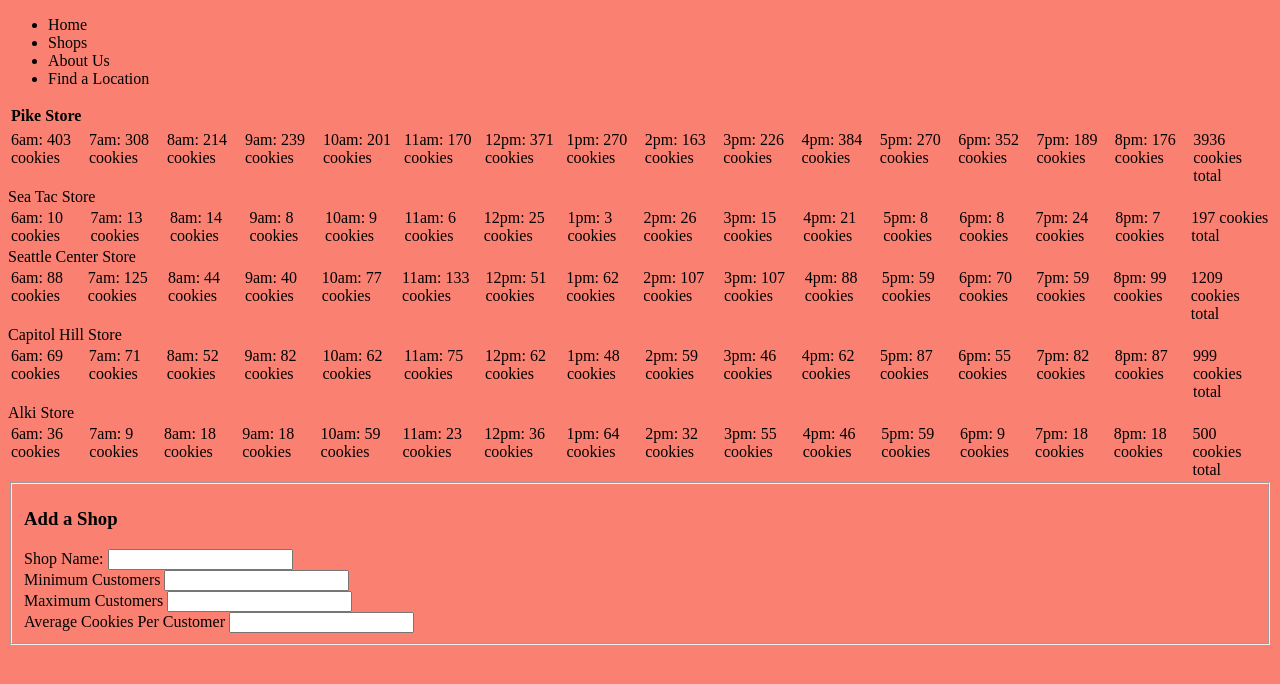
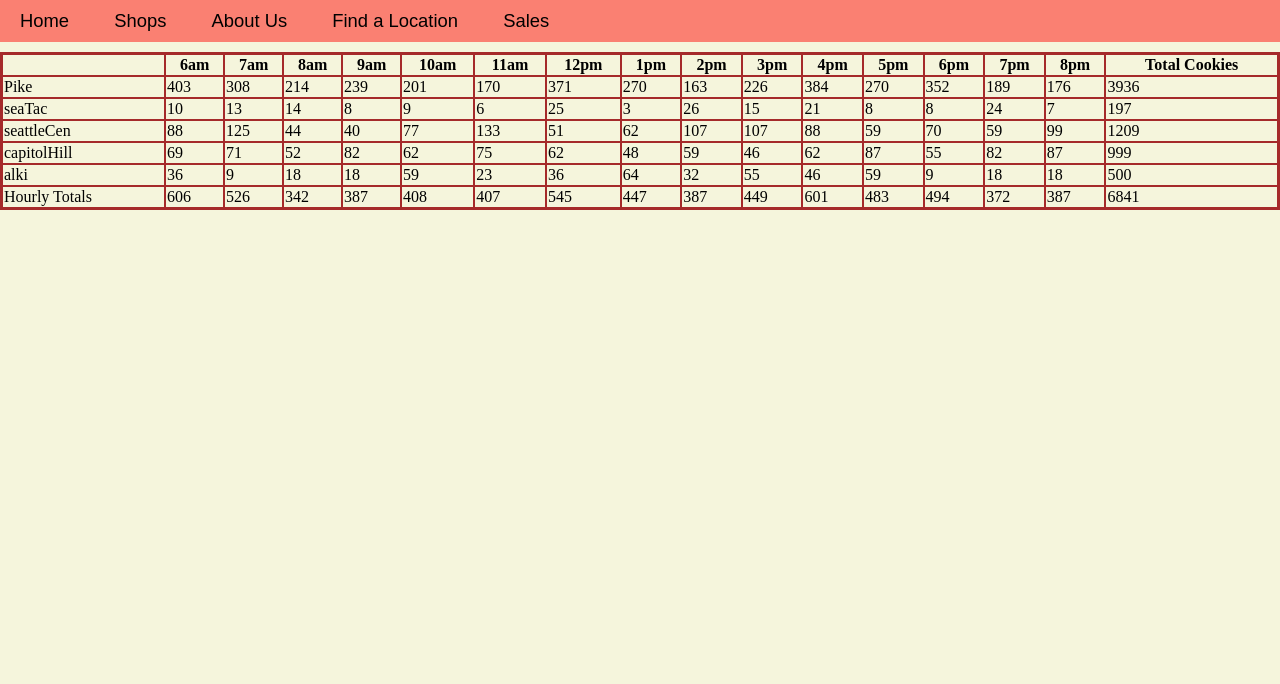
Before and after one commit to AndyFiedler/cookie-stand, a plain HTML site: page index.html in a window 1280 px wide. Drawn offline with Linux system fonts and the light colour scheme.

Commit message:
add total rows and columns

```diff
--- a/css/style.css
+++ b/css/style.css
@@ -1,11 +1,54 @@
 body {
-    background-color: salmon;
+    margin: 0;
+    background-color: beige;
+  }
 
-}
-h1, h2, h3 {
+  /* Optional. To make navbar looks nicer */
+  #main-navbar {
+    font: 1.15em Arial;
+    background:salmon;
+    margin-bottom: 10px;
+  }
 
-}
+  /* Remove default <ul> margin and padding */
+  #main-navbar ul {
+    margin: 0;
+    padding: 0;
+  }
 
-ul {
+  #main-navbar li {
+    /* Use inline-block so that every element can have its height and width property */
+    display: inline-block;
+    /* Give padding so there's space above / below / on the sides of the menu */
+    padding: 10px 20px;
+  }
 
-}
+  #main-navbar li a {
+    /* Remove the underline for the link */
+    text-decoration: none;
+    color: whitesmoke;
+  }
+
+  #main-navbar li a:hover {
+    /* When hovering around the menu, there'll be bottom border 3px width, distance is 3px from the menu */
+    border-bottom: 3px solid;
+    padding-bottom: 3px;
+    /* Optional, brighter color so the menu looks like highlighted */
+    color: #666;
+  }
+
+  table {
+    /* table-layout: fixed; */
+    width: 100%;
+    border-collapse: collapse;
+    border: 3px solid brown;
+  }
+
+    th, td {
+        border: 2px solid brown;
+      }
+
+  tr {
+
+
+  }
--- a/index.html
+++ b/index.html
@@ -9,46 +9,25 @@
 </head>
 <body>
     <header>
-        <nav class="top">
+
+        <nav id="main-navbar">
             <ul>
                 <li><a href="Home"></a>Home</li>
                 <li><a href="Shops"></a>Shops</li>
                 <li><a href="About Us"></a>About Us</li>
                 <li><a href="Location"></a>Find a Location</li>
+                <li><a href="sales.html"></a>Sales</li>
             </ul>
         </nav>
     </header>
     <table>
-        <th>Pike Store</th>
-        <table id="pike"></table>
-
-        <th>Sea Tac Store</th>
-        <table id="seaTac"></table>
-
-        <th>Seattle Center Store</th>
-        <table id="seattleCen"></table>
-
-        <th>Capitol Hill Store</th>
-        <table id="capitolHill"></table>
-
-        <th>Alki Store</th>
-        <table id="alki"></table>
+        <thead></thead>
+        <tbody></tbody>
+        <tfoot></tfoot>
 
     </table>
 
-<fieldset>
-<form>
-    <h3>Add a Shop</h3>
-    <label>Shop Name:</label>
-    <input type="text" name="id" size="20"><br>
-    <label>Minimum Customers</label>
-    <input type="text" name="minCustomers" size="20"><br>
-    <label>Maximum Customers</label>
-    <input type="text" name="maxCustomers" size="20"><br>
-    <label>Average Cookies Per Customer</label>
-    <input type="text" name="cookieAverage" size="20"><br>
-</form>
-</fieldset>
+
 
     <script src="js/app.js"></script>
 
--- a/js/app.js
+++ b/js/app.js
@@ -1,105 +1,6 @@
-
-/*
-//1st and Pike
-var pike = {
-    customerPerHours: [],
-    minCustomers: 23,
-    maxCustomers: 65,
-    cookieAverage: 6.3,
-    randomCustomerPerHour: function(){
-        return Math.floor(Math.random() * (this.maxCustomers - this.minCustomers + 1)) + this.minCustomers;
-    },
-   dailyCustomerCount: function(){
-        for (var i=0; i<15; i++){
-            this.customerPerHours.push(this.randomCustomerPerHour());
-        }
-
-   },
-}
-
-//SeaTac Aiport
-var seaTac = {
-    customerPerHours: [],
-    minCustomers: 3,
-    maxCustomers: 24,
-    cookieAverage: 1.2,
-    randomCustomerPerHour: function(){
-        return Math.floor(Math.random() * (this.maxCustomers - this.minCustomers + 1)) + this.minCustomers;
-    },
-   dailyCustomerCount: function(){
-        for (var i=0; i<15; i++){
-            this.customerPerHours.push(this.randomCustomerPerHour());
-        }
-
-   },
-}
-
-//Seattle Center
-var seattleCen = {
-    customerPerHours: [],
-    minCustomers: 11,
-    maxCustomers: 38,
-    cookieAverage: 3.7,
-    randomCustomerPerHour: function(){
-        return Math.floor(Math.random() * (this.maxCustomers - this.minCustomers + 1)) + this.minCustomers;
-    },
-   dailyCustomerCount: function(){
-        for (var i=0; i<15; i++){
-            this.customerPerHours.push(this.randomCustomerPerHour());
-        }
-
-   },
-}
-
-//Capitol Hill
-var capitolHill = {
-    customerPerHours: [],
-    minCustomers: 20,
-    maxCustomers: 38,
-    cookieAverage: 2.3,
-    randomCustomerPerHour: function(){
-        return Math.floor(Math.random() * (this.maxCustomers - this.minCustomers + 1)) + this.minCustomers;
-    },
-   dailyCustomerCount: function(){
-        for (var i=0; i<15; i++){
-            this.customerPerHours.push(this.randomCustomerPerHour());
-        }
-
-   },
-}
-
-/*Alki
-var alki = {
-    minCustomers: 2,
-    maxCustomers: 16,
-    cookieAverage: 4.6,
-    randomCustomerPerHour: function(){
-        return Math.floor(Math.random() * (this.maxCustomers - this.minCustomers + 1)) + this.minCustomers;
-    },
-   dailyCustomerCount: function(){
-        for (var i=0; i<15; i++){
-            this.customerPerHours.push(this.randomCustomerPerHour());
-        }
-
-   },
-}
-
-
-
-capitolHill.dailyCustomerCount();
-console.log(capitolHill.customerPerHours.toString());
-
-
-
-
-/*
-dailyCustomerCount= dailyCustomerCount + alki.randomCustomerPerHour[i];
-    var gunElement = document.createElement('li');
-    gunElement.textContent =storeHours[i] + ': ' + numGuns + ' cookies';
-    alki.appendChild(gunElement);
-    eastVinewoodElem.appendChild(gunElement); */
 
     var storeHours =['6am', '7am', '8am', '9am', '10am', '11am', '12pm', '1pm', '2pm', '3pm', '4pm', '5pm', '6pm', '7pm', '8pm'];
+    var hourlyTotals =[0,0,0,0,0,0,0,0,0,0,0,0,0,0,0];
 
     function CookieShop(name, min, max, avg){
 
@@ -110,6 +11,7 @@ dailyCustomerCount= dailyCustomerCount + alki.randomCustomerPerHour[i];
         this.customersPerHour= [];
         //being displayed in html
         this.cookiesPerHour= [];
+
     }
     //
     CookieShop.prototype.randomCustomerPerHour= function(){
@@ -130,17 +32,25 @@ dailyCustomerCount= dailyCustomerCount + alki.randomCustomerPerHour[i];
     CookieShop.prototype.displayData= function(){
         var totalCookieCount=0;
         this.dailyCookieCount();
-        var ul=document.getElementById(this.id);
+        var tbody = document.getElementsByTagName('tbody')[0];
+        var newTr= document.createElement('tr');
+        tbody.appendChild(newTr);
+        var newTd= document.createElement('td');
+        newTd.textContent = this.id;
+        newTr.appendChild(newTd);
+
         for (var i=0; i<storeHours.length; i++){
-            totalCookieCount+= this.cookiesPerHour[i]
-            var li=document.createElement('td');
-            li.textContent=storeHours[i]+ ": " + this.cookiesPerHour[i] + " cookies";
-            ul.appendChild(li);
+            totalCookieCount+= this.cookiesPerHour[i];
+            hourlyTotals[i]+= this.cookiesPerHour[i];
+            var td=document.createElement('td');
+            td.textContent=  this.cookiesPerHour[i];
+            newTr.appendChild(td);
         }
 
-        var li=document.createElement('td');
-        li.textContent= totalCookieCount + " cookies total";
-        ul.appendChild(li);
+        var td=document.createElement('td');
+        td.textContent= totalCookieCount;
+        newTr.appendChild(td);
+
 
 
 
@@ -148,21 +58,71 @@ dailyCustomerCount= dailyCustomerCount + alki.randomCustomerPerHour[i];
 
 
 
-    var pikeShop= new CookieShop('pike', 23, 65, 6.3);
+    var pikeShop= new CookieShop('Pike', 23, 65, 6.3);
     var seaTacShop= new CookieShop('seaTac', 3, 24, 1.2);
     var seattleCenShop= new CookieShop('seattleCen', 11, 38, 3.7);
     var capitolHillShop= new CookieShop('capitolHill', 20, 38, 2.3);
     var alkiShop= new CookieShop('alki', 2, 16, 4.6);
 
-    pikeShop.displayData();
-    seaTacShop.displayData();
-    seattleCenShop.displayData();
-    capitolHillShop.displayData();
-    alkiShop.displayData();
+
+
+    function createBody(){
+        pikeShop.displayData();
+        seaTacShop.displayData();
+        seattleCenShop.displayData();
+        capitolHillShop.displayData();
+        alkiShop.displayData();
+
+    }
+
+
+
+    function createHeader(){
+       var thead = document.getElementsByTagName('thead')[0];
+      var newTr= document.createElement('tr');
+      thead.appendChild(newTr);
+      var newTh= document.createElement('th');
+      newTr.appendChild(newTh);
+      for (var i=0; i<storeHours.length; i++){
+            var newTh= document.createElement('th');
+            newTh.textContent = storeHours[i];
+            newTr.appendChild(newTh);
+        }
+        var th=document.createElement('th');
+        th.textContent= "Total Cookies";
+        newTr.appendChild(th);
+
+    }
 
 
 
 
+    function createFooter(){
+        var totalCookieCount=0;
+        var tfoot = document.getElementsByTagName('tfoot')[0];
+        var newTr= document.createElement('tr');
+        tfoot.appendChild(newTr);
+        var newTd= document.createElement('td');
+        newTd.textContent = "Hourly Totals";
+        newTr.appendChild(newTd);
+        for (var i=0; i<storeHours.length; i++){
+              var newTd= document.createElement('td');
+              newTd.textContent = hourlyTotals[i];
+              newTr.appendChild(newTd);
+              totalCookieCount+= hourlyTotals[i];
+        }
+        var td=document.createElement('td');
+        td.textContent= totalCookieCount;
+        newTr.appendChild(td);
+    }
+
+    function createTable(){
+        createHeader();
+        createBody();
+        createFooter();
+    }
+
+createTable();
 
 
 
```
Also changed, not shown: sales.html (+18 -5 lines), aboutus.html (added).
